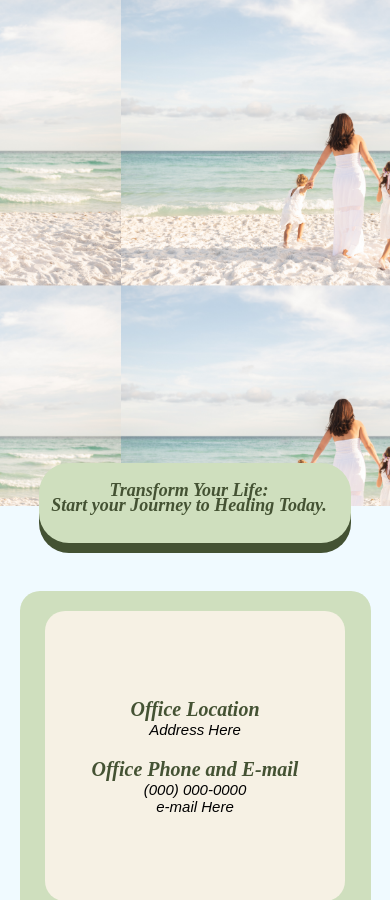
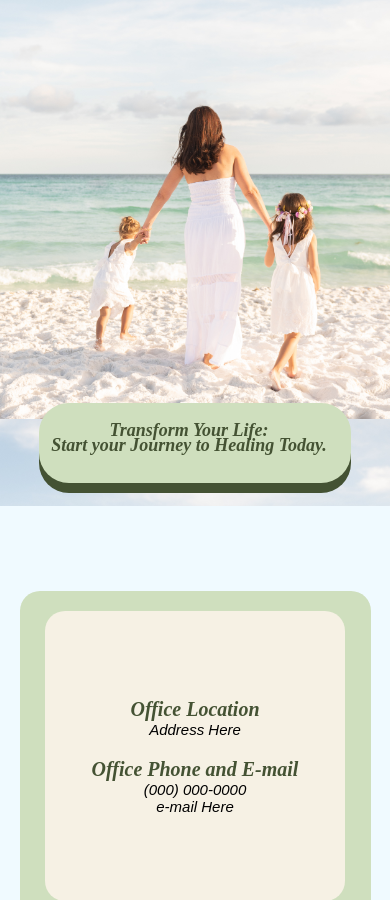
Before and after one commit to Andy2020code/Therapist-server, a Flask app: page /take-action in a window 390 px wide. Shown: the part 80-980 px from the top of the page. Run offline with Flask 3, Linux system fonts and the light colour scheme; some web fonts are replaced.

Commit message:
Update take-action.css

```diff
--- a/static/css/take-action.css
+++ b/static/css/take-action.css
@@ -167,12 +167,13 @@
 
   @media(max-width: 500px){
     .header-bg{
-      background-position: 550px -0px;
+      background-size: 200%;
+      background-position: -200px -100px;
     }
 
   .outter-div-01{
     position: relative;
-    top: 260px;
+    top: 200px;
     left: 0%;
     background-color: #445233;
     border-radius: 30px;
@@ -192,7 +193,8 @@
     top: 20px;
     line-height: 15px;
 }
-  }
+
+}
 
   .ta-layout{
     display: flex;
```
